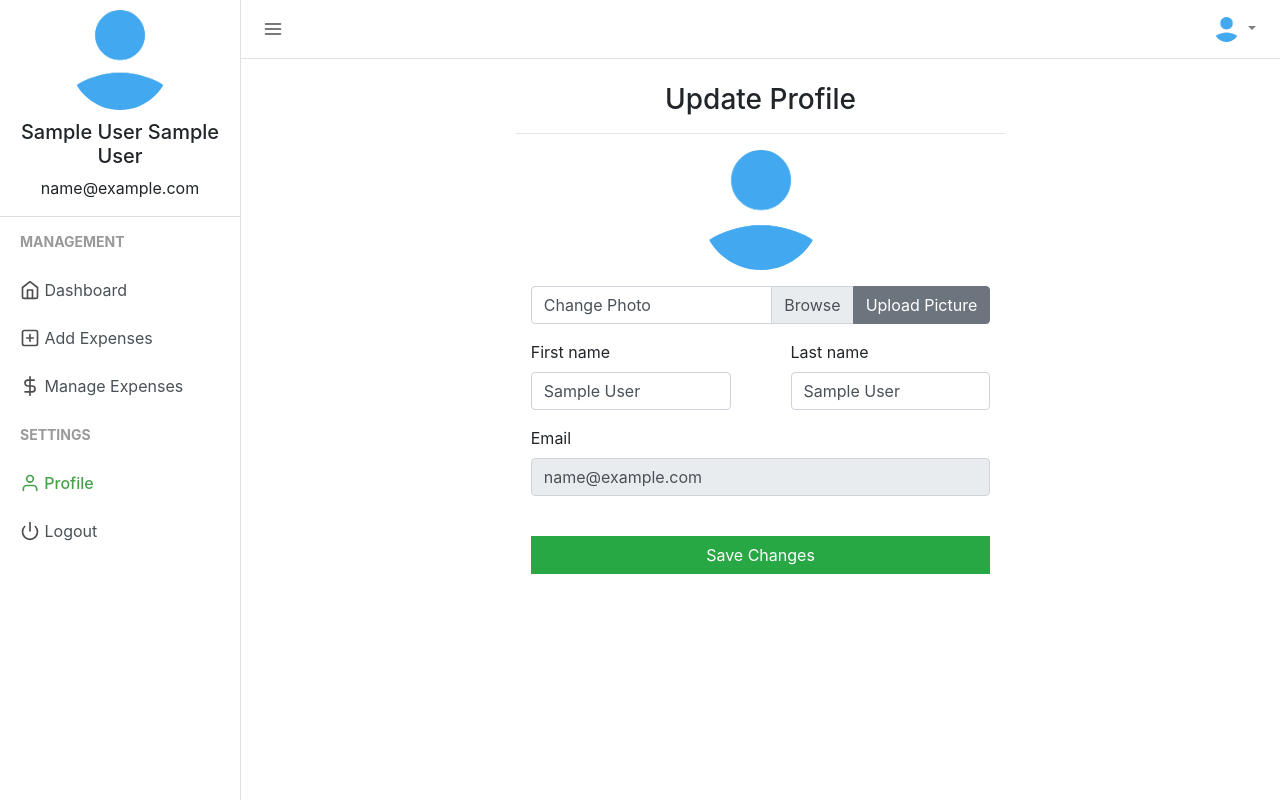
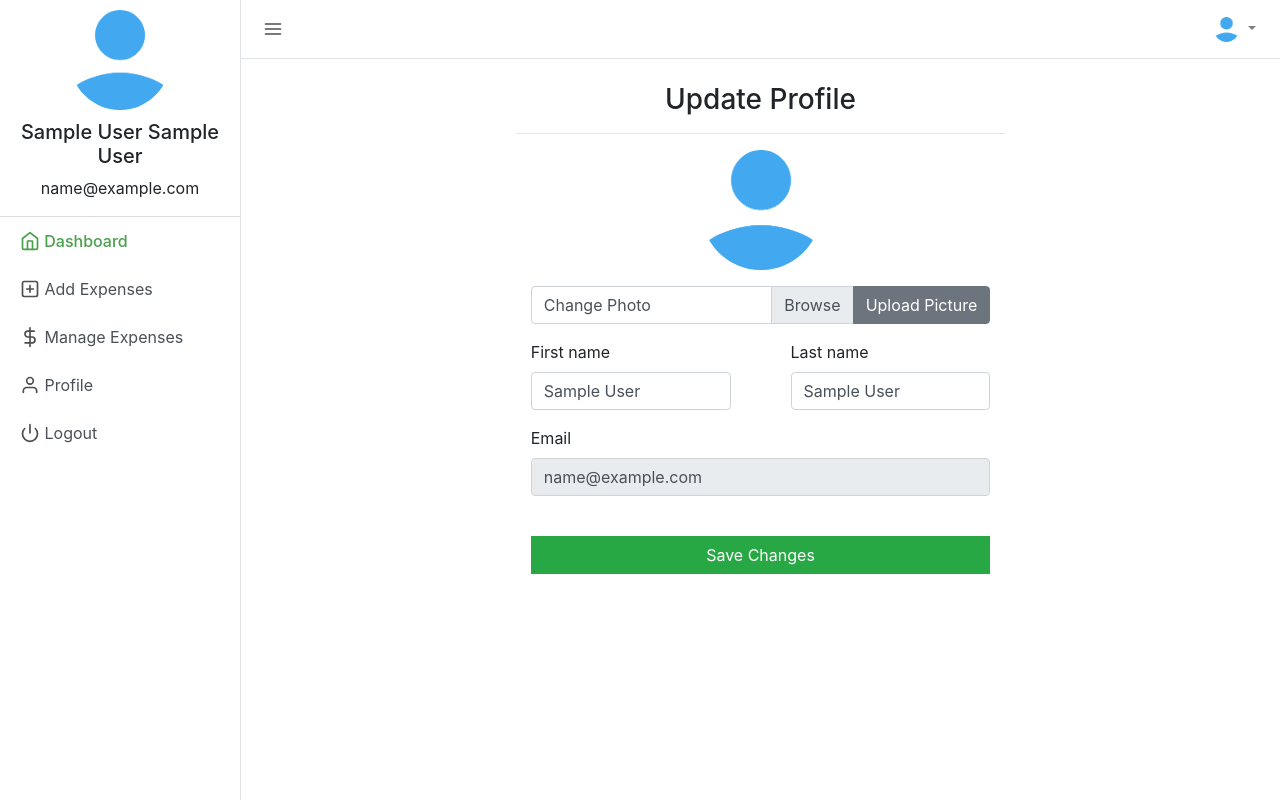
Before and after one commit to Amruta-2476/daily-expense-tracker, a PHP site: page /profile.php in a window 1280 px wide. Run offline with PHP 8.4, Linux system fonts and the light colour scheme; the visitor is signed in with stand-in values (Sample User, id 1); data that the repository does not hold is empty.

Commit message:
side bar

```diff
--- a/add_expense.php
+++ b/add_expense.php
@@ -123,7 +123,6 @@ if (isset($_GET['delete'])) {
                 <h5><?php echo $username ?></h5>
                 <p><?php echo $useremail ?></p>
             </div>
-            <div class="sidebar-heading">Management</div>
             <div class="list-group list-group-flush">
                 <a href="index.php" class="list-group-item list-group-item-action sidebar-active"><span data-feather="home"></span> Dashboard</a>
                 <a href="add_expense.php" class="list-group-item list-group-item-action "><span data-feather="plus-square"></span> Add Expenses</a>
--- a/change_password.php
+++ b/change_password.php
@@ -36,14 +36,10 @@ $exp_fetched = mysqli_query($con, "SELECT * FROM expenses WHERE user_id = '$user
                 <h5><?php echo $username ?></h5>
                 <p><?php echo $useremail ?></p>
             </div>
-            <div class="sidebar-heading">Management</div>
             <div class="list-group list-group-flush">
                 <a href="index.php" class="list-group-item list-group-item-action sidebar-active"><span data-feather="home"></span> Dashboard</a>
                 <a href="add_expense.php" class="list-group-item list-group-item-action "><span data-feather="plus-square"></span> Add Expenses</a>
                 <a href="manage_expense.php" class="list-group-item list-group-item-action "><span data-feather="dollar-sign"></span> Manage Expenses</a>
-            </div>
-            <div class="sidebar-heading">Settings </div>
-            <div class="list-group list-group-flush">
                 <a href="profile.php" class="list-group-item list-group-item-action "><span data-feather="user"></span> Profile</a>
                 <a href="logout.php" class="list-group-item list-group-item-action "><span data-feather="power"></span> Logout</a>
             </div>
--- a/profile.php
+++ b/profile.php
@@ -76,17 +76,13 @@ if (isset($_POST['but_upload'])) {
                 <h5><?php echo $username ?></h5>
                 <p><?php echo $useremail ?></p>
             </div>
-            <div class="sidebar-heading">Management</div>
             <div class="list-group list-group-flush">
-                <a href="index.php" class="list-group-item list-group-item-action"><span data-feather="home"></span> Dashboard</a>
-                <a href="add_expense.php" class="list-group-item list-group-item-action "><span data-feather="plus-square"></span> Add Expenses</a>
-                <a href="manage_expense.php" class="list-group-item list-group-item-action "><span data-feather="dollar-sign"></span> Manage Expenses</a>
-            </div>
-            <div class="sidebar-heading">Settings </div>
-            <div class="list-group list-group-flush">
-                <a href="profile.php" class="list-group-item list-group-item-action sidebar-active"><span data-feather="user"></span> Profile</a>
-                <a href="logout.php" class="list-group-item list-group-item-action "><span data-feather="power"></span> Logout</a>
-            </div>
+        <a href="index.php" class="list-group-item list-group-item-action sidebar-active"><span data-feather="home"></span> Dashboard</a>
+        <a href="add_expense.php" class="list-group-item list-group-item-action "><span data-feather="plus-square"></span> Add Expenses</a>
+        <a href="manage_expense.php" class="list-group-item list-group-item-action "><span data-feather="dollar-sign"></span> Manage Expenses</a>
+        <a href="profile.php" class="list-group-item list-group-item-action "><span data-feather="user"></span> Profile</a>
+        <a href="logout.php" class="list-group-item list-group-item-action "><span data-feather="power"></span> Logout</a>
+      </div>
         </div>
         <!-- /#sidebar-wrapper -->
 
```
Also changed, not shown: 01 PROJECT INFO.txt (deleted, +0 -7 lines), DATABASE FILE/01 PROJECT INFO.txt (deleted, +0 -7 lines), manage_expense.php (+6 -10 lines), uploads/01 PROJECT INFO.txt (deleted, +0 -7 lines).
